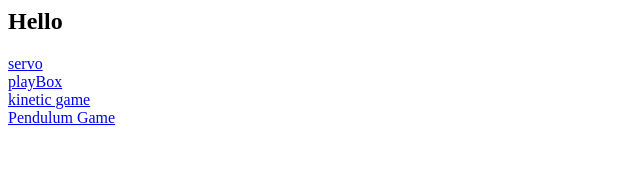
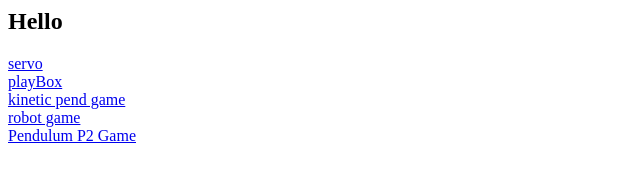
Before and after one commit to WorldViews/ArduinoPlay, a website: page Playground/index.html in a window 1280 px wide. Shown: the whole page, without its empty margins (0-640 px from the left). Drawn offline with Linux system fonts and the light colour scheme.

Commit message:
added robot game link

```diff
--- a/Playground/index.html
+++ b/Playground/index.html
@@ -5,7 +5,9 @@
 <br>
 <a href="/playBox.html">playBox</a>
 <br>
-<a href="/kineticGame.html?kinectServer=sasaki&comp1Server=hw0974:3000">kinetic game</a>
+<a href="/kineticGame.html?kinectServer=sasaki&comp1Server=hw0974:3000">kinetic pend game</a>
 <br>
-<a href="/pend.html">Pendulum Game</a>
+<a href="/robotGame.html?kinectServer=sasaki&comp1Server=hw0974:3000">robot game</a>
 <br>
+<a href="/pend.html">Pendulum P2 Game</a>
+<br>
```
